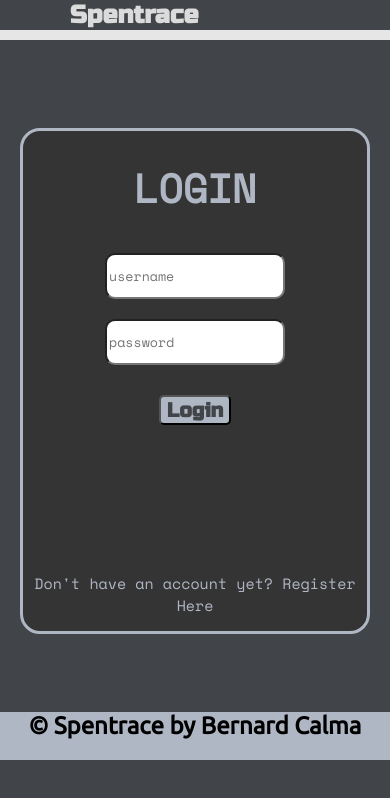
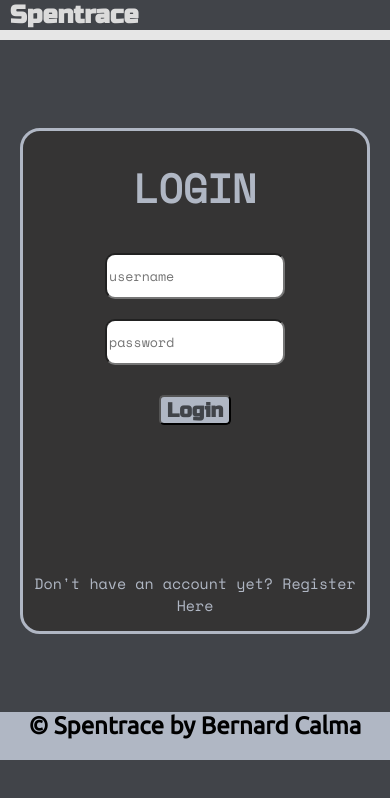
Before and after one commit to Bernard-Calma/spentrace-react, a React (Create React App) app: page / in a window 390 px wide. Shown: the top 798 px of the page. Built offline with nearby package versions, Linux system fonts and the light colour scheme.

Commit message:
moved title for mobile screen on the edge of the screen

```diff
--- a/src/container/header/header.css
+++ b/src/container/header/header.css
@@ -17,10 +17,10 @@
 
 @media screen and (max-width: 900px) {
     .header {
-        padding: 0 5px;
+        padding: 0;
     }
     .title{
         font-size: 25px;
-        margin: auto;
+        margin: 0 10px;
     }
 }
```
